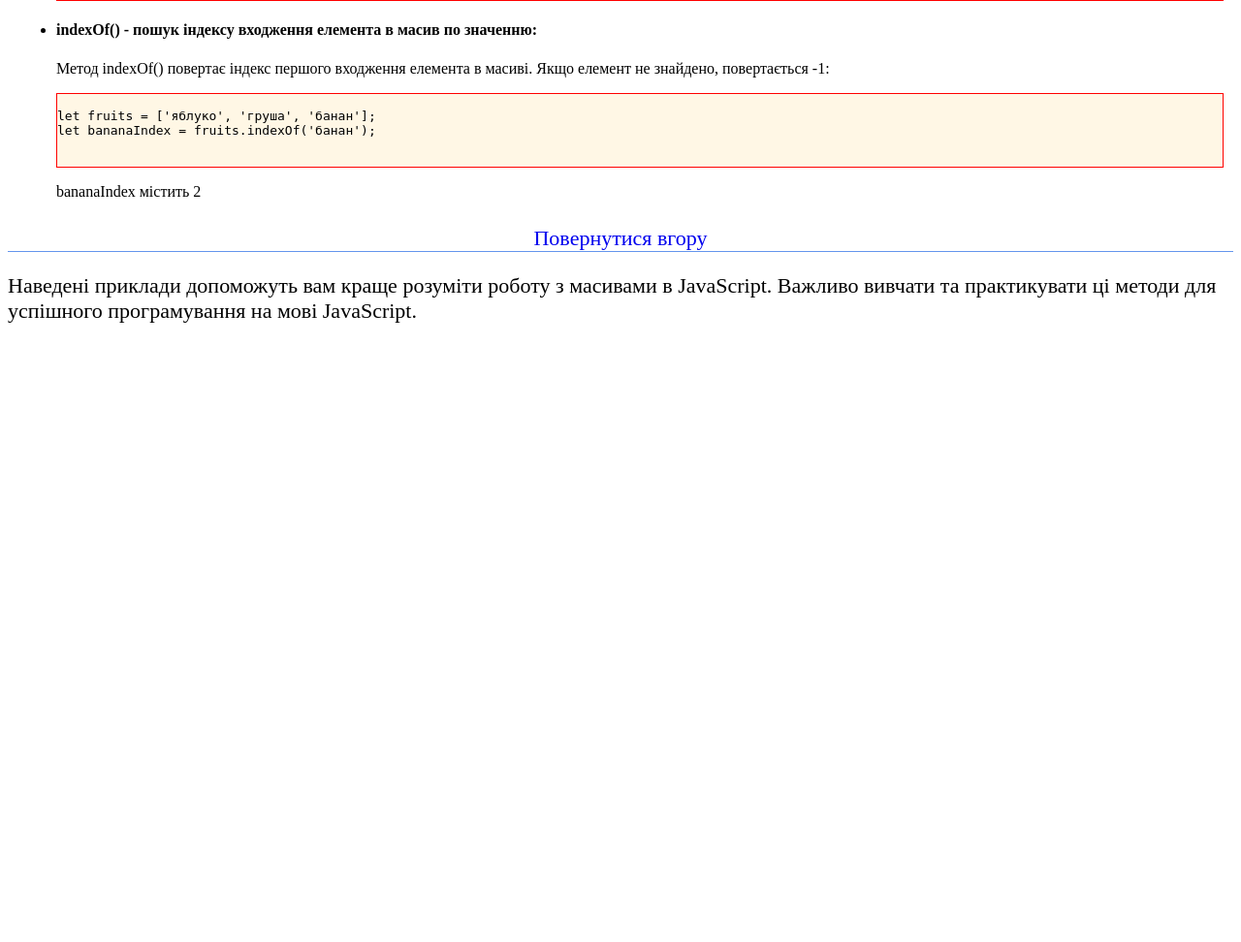
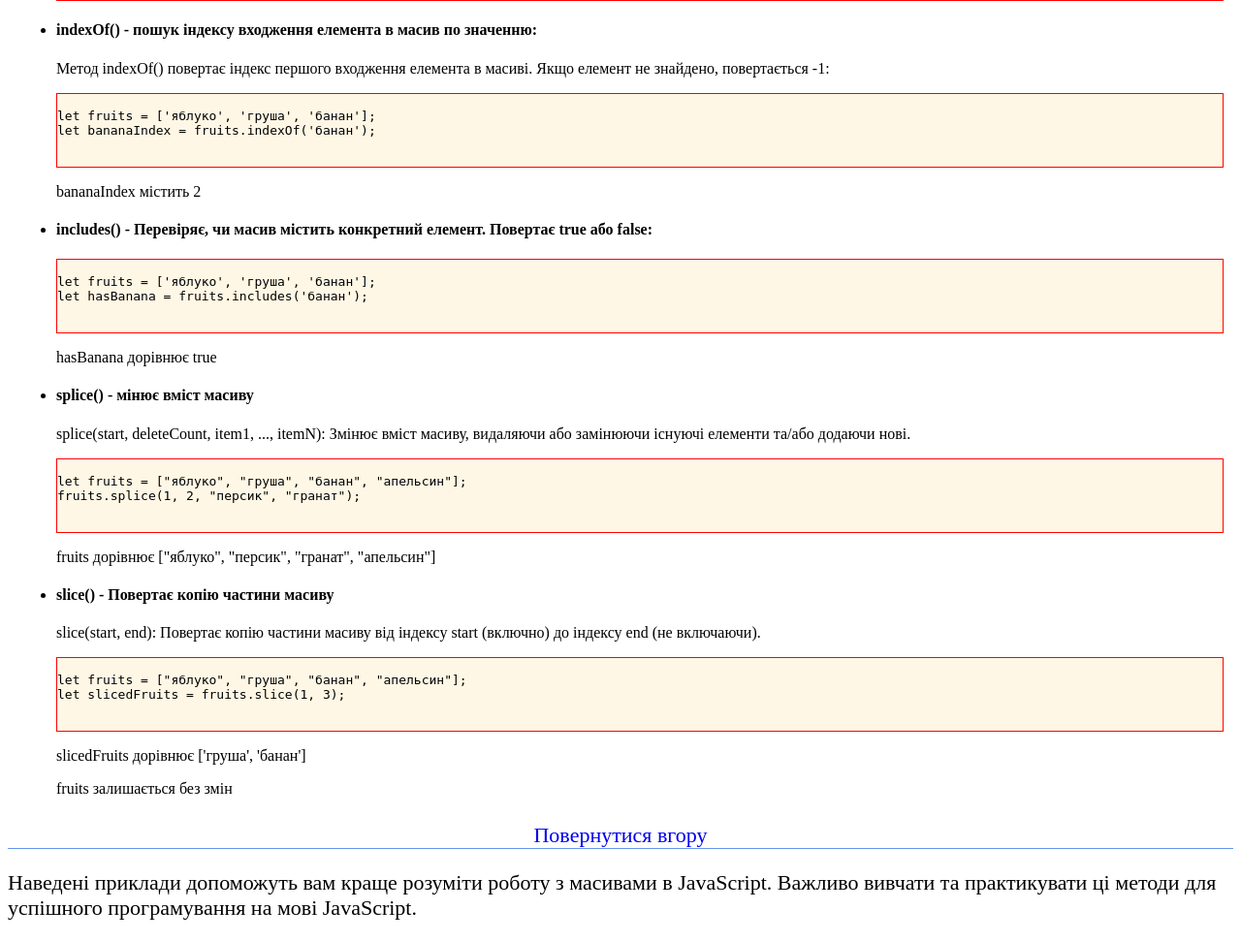
Before and after one commit to Rorius2022/lesson, a PHP site: page /lessons/js/lesson4/index.php in a window 1280 px wide. Shown: the part 869-1841 px from the top of the page at 97% size. Before the commit the page ends 1202 px from the top, so only its background shows below. Run offline with PHP 8.4, Linux system fonts and the light colour scheme.

Commit message:
changed js lesson4

```diff
--- a/lessons/js/lesson4/index.php
+++ b/lessons/js/lesson4/index.php
@@ -65,6 +65,40 @@ let bananaIndex = fruits.indexOf('банан');
             </pre>
             <p>bananaIndex містить 2</p>
         </li>
+        <li>
+            <h4><b>includes()</b> - Перевіряє, чи масив містить конкретний елемент. Повертає true або false:</h4>
+            <p></p>
+            <pre>
+                    <code>
+let fruits = ['яблуко', 'груша', 'банан'];
+let hasBanana = fruits.includes('банан');
+                    </code>
+            </pre>
+            <p>hasBanana дорівнює true</p>
+        </li>
+        <li>
+            <h4><b>splice()</b> - мінює вміст масиву</h4>
+            <p>splice(start, deleteCount, item1, ..., itemN): Змінює вміст масиву, видаляючи або замінюючи існуючі елементи та/або додаючи нові.</p>
+            <pre>
+                    <code>
+let fruits = ["яблуко", "груша", "банан", "апельсин"];
+fruits.splice(1, 2, "персик", "гранат");
+                    </code>
+            </pre>
+            <p>fruits дорівнює ["яблуко", "персик", "гранат", "апельсин"]</p>
+        </li>
+        <li>
+            <h4><b>slice()</b> - Повертає копію частини масиву </h4>
+            <p>slice(start, end): Повертає копію частини масиву від індексу start (включно) до індексу end (не включаючи).</p>
+            <pre>
+                    <code>
+let fruits = ["яблуко", "груша", "банан", "апельсин"];
+let slicedFruits = fruits.slice(1, 3);
+                    </code>
+            </pre>
+            <p>slicedFruits дорівнює ['груша', 'банан']</p>
+            <p>fruits залишається без змін</p>
+        </li>
     </ul>
 </div>
 <div class="link">
```
